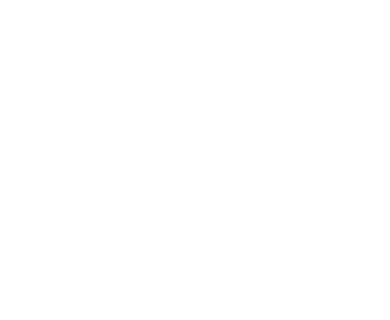
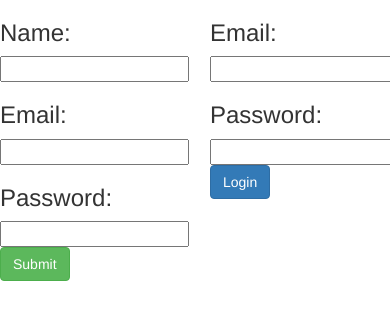
Before and after one commit to wclarkson/nimbus, a plain HTML site: page static/index.html in a window 390 px wide. Drawn offline with nearby package versions, Linux system fonts and the light colour scheme.

Commit message:
initial fake login screen

```diff
--- a/api/default.js
+++ b/api/default.js
@@ -5,4 +5,8 @@ app.get('/', function(req, res) {
   res.send('hello, boobies');
 });
 
+app.post('/auth',function(req, res) {
+  res.send(500);
+});
+
 app.listen(3000);
--- a/static/index.html
+++ b/static/index.html
@@ -1,7 +1,26 @@
-<html ng-app>
+<html>
   <head>
-    <script src="https://ajax.googleapis.com/ajax/libs/angularjs/1.0.8/angular.min.js"></script>
+    <script type="text/javascript" src="login.js"></script>
+    <link rel="stylesheet" href="http://netdna.bootstrapcdn.com/bootstrap/3.0.0/css/bootstrap.min.css">
   </head>
   <body>
+    <div class="row">
+      <div id="signup" class="col-xs-6 center">
+        <h3>Name:</h3>
+        <input id="s-name" type="text"></input>
+        <h3>Email:</h3>
+        <input id="s-email" type="text"></input>
+        <h3>Password:</h3>
+        <input id="s-pw" type="password"></input>
+        <button type="button" id="new-user" class="btn btn-success" onclick="submit">Submit</button>
+      </div>
+      <div id="login" class="col-xs-6 center">
+        <h3>Email:</h3>
+        <input id="l-email" type="text"></input>
+        <h3>Password:</h3>
+        <input id="l-pw" type="password"></input>
+        <button type="button" id="new-user" class="btn btn-primary" onclick="login">Login</button>
+      </div>
+    </div>
   </body>
 </html>
```
